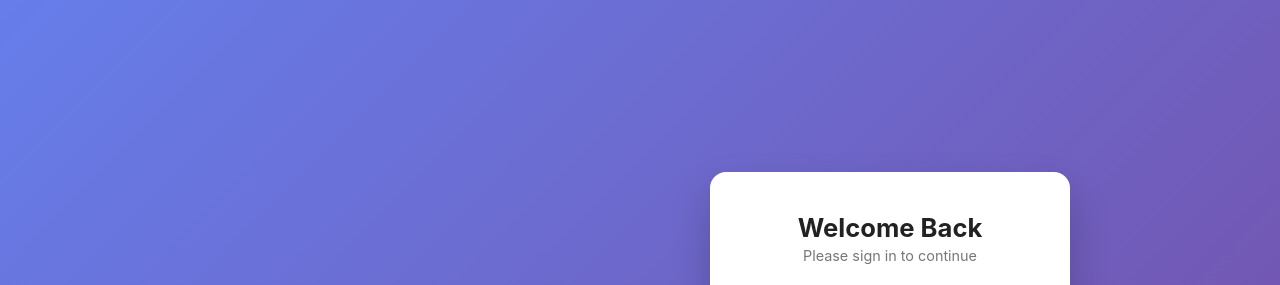
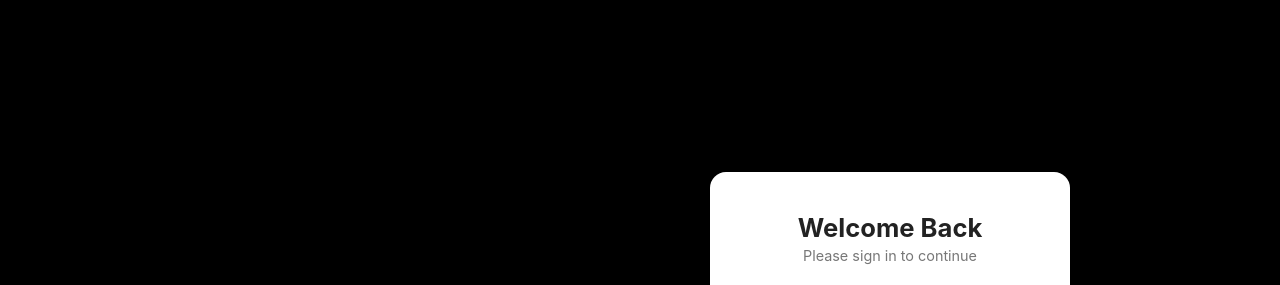
Before and after one commit to itsacarnival94/HSCommunityServiceProject, a website: page login-portal.html in a window 1280 px wide. Shown: the top 285 px of the page. Drawn offline with Linux system fonts and the light colour scheme.

Commit message:
background login

```diff
--- a/styles/style3.css
+++ b/styles/style3.css
@@ -9,7 +9,7 @@ body {
   align-items: center;
   justify-content: center;
   font-family: -apple-system, BlinkMacSystemFont, "Segoe UI", Roboto, sans-serif;
-  background: linear-gradient(135deg, #667eea 0%, #764ba2 100%);
+  background-color: black;
 }
 
 .card {
```
